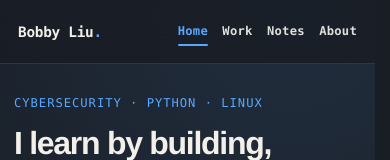
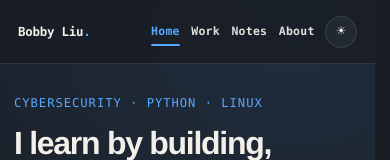
Before and after one commit to SirBlob/bobbythings.com, a Next.js app: page / in a window 390 px wide. Shown: the top 160 px of the page. Built offline with nearby package versions, Linux system fonts and the light colour scheme.

Commit message:
Add persistent light and dark themes

```diff
--- a/app/globals.css
+++ b/app/globals.css
@@ -7,10 +7,31 @@
   --accent: #59a8ff;
   --accent-soft: rgba(89, 168, 255, 0.13);
   --line: rgba(242, 240, 233, 0.11);
+  --article-surface: rgba(23, 25, 30, 0.68);
+  --code-bg: #151a21;
+  --code-text: #c9e2ff;
+  --modal-bg: rgba(20, 25, 32, 0.97);
   --content-width: 1120px;
   --page-heading-size: clamp(2.1rem, 3.5vw, 3rem);
   --font-sans: "Helvetica Neue", Arial, sans-serif;
   --font-mono: "Cascadia Code", "SFMono-Regular", Consolas, monospace;
+  color-scheme: dark;
+}
+
+:root[data-theme="light"] {
+  --bg: #f4f1ea;
+  --surface: #ebe7df;
+  --surface-strong: #e1ddd4;
+  --text: #20242a;
+  --muted: #646971;
+  --accent: #176fc1;
+  --accent-soft: rgba(23, 111, 193, 0.11);
+  --line: rgba(32, 36, 42, 0.15);
+  --article-surface: rgba(235, 231, 223, 0.72);
+  --code-bg: #202731;
+  --code-text: #d7eaff;
+  --modal-bg: rgba(238, 235, 228, 0.97);
+  color-scheme: light;
 }
 
 * { box-sizing: border-box; }
@@ -77,12 +98,12 @@ a { color: inherit; text-decoration: none; }
 .prose h2 { margin-top: 2.5rem; }
 .prose .text-link { display: inline-block; margin-top: 2.5rem; }
 .article-sections { display: grid; gap: 1rem; width: 100%; max-width: 820px; min-width: 0; margin-top: 4rem; }
-.article-sections section { min-width: 0; padding: 1.75rem 2rem; border: 1px solid var(--line); border-radius: 12px; background: rgba(23, 25, 30, 0.68); }
+.article-sections section { min-width: 0; padding: 1.75rem 2rem; border: 1px solid var(--line); border-radius: 12px; background: var(--article-surface); }
 .article-sections h2 { font-size: 1.35rem; font-family: var(--font-sans); letter-spacing: -0.02em; }
 .article-sections p, .article-sections li { color: var(--muted); font-size: 1rem; line-height: 1.75; overflow-wrap: anywhere; }
 .article-sections p { margin: 0.8rem 0; }
 .article-sections ul { margin: 1rem 0 0; padding-left: 1.25rem; }
-.article-sections pre { max-width: 100%; margin: 1.25rem 0 0; padding: 1.1rem; overflow-x: auto; border: 1px solid var(--line); border-radius: 8px; background: #151a21; color: #c9e2ff; font: 0.82rem/1.7 var(--font-mono); }
+.article-sections pre { max-width: 100%; margin: 1.25rem 0 0; padding: 1.1rem; overflow-x: auto; border: 1px solid var(--line); border-radius: 8px; background: var(--code-bg); color: var(--code-text); font: 0.82rem/1.7 var(--font-mono); }
 footer { min-height: 100px; padding: 2rem 0; display: flex; align-items: center; justify-content: space-between; color: var(--muted); font: 0.72rem var(--font-mono); }
 .footer-links { display: flex; gap: 1.5rem; }
 .footer-links a:hover, .footer-links a:focus-visible { color: var(--text); }
--- a/app/layout.tsx
+++ b/app/layout.tsx
@@ -9,7 +9,14 @@ export const metadata: Metadata = {
 
 export default function RootLayout({ children }: Readonly<{ children: React.ReactNode }>) {
   return (
-    <html lang="en">
+    <html lang="en" suppressHydrationWarning>
+      <head>
+        <script
+          dangerouslySetInnerHTML={{
+            __html: `try{const theme=localStorage.getItem("theme");if(theme==="light"||theme==="dark")document.documentElement.dataset.theme=theme}catch{}`,
+          }}
+        />
+      </head>
       <body>{children}</body>
     </html>
   );
--- a/components/Header.module.css
+++ b/components/Header.module.css
@@ -22,6 +22,12 @@
 }
 
 .mark span { color: var(--accent); }
+
+.actions {
+  display: flex;
+  align-items: center;
+  gap: clamp(0.8rem, 2vw, 1.5rem);
+}
 
 .navList {
   list-style: none;
@@ -63,5 +69,7 @@
 
 @media (max-width: 520px) {
   .header { height: 64px; padding-inline: 18px; }
-  .navList { gap: 0.9rem; font-size: 0.76rem; }
+  .mark { font-size: 0.78rem; }
+  .actions { gap: 0.65rem; }
+  .navList { gap: 0.72rem; font-size: 0.72rem; }
 }
--- a/components/Header.tsx
+++ b/components/Header.tsx
@@ -2,6 +2,7 @@
 
 import Link from "next/link";
 import { usePathname } from "next/navigation";
+import { ThemeToggle } from "./ThemeToggle";
 import styles from "./Header.module.css";
 
 const links = [
@@ -19,6 +20,7 @@ export function Header() {
       <Link className={styles.mark} href="/" aria-label="Bobby Liu, home">
         Bobby Liu<span>.</span>
       </Link>
+      <div className={styles.actions}>
         <nav aria-label="Primary navigation">
           <ul className={styles.navList}>
             {links.map(([label, href]) => {
@@ -34,6 +36,8 @@ export function Header() {
             })}
           </ul>
         </nav>
+        <ThemeToggle />
+      </div>
     </header>
   );
 }
--- a/components/MediaGallery.module.css
+++ b/components/MediaGallery.module.css
@@ -106,7 +106,7 @@
   max-height: none;
   padding: 0;
   border: 0;
-  background: rgba(20, 25, 32, 0.97);
+  background: var(--modal-bg);
   color: var(--text);
   overflow: hidden;
 }
--- /dev/null
+++ b/components/ThemeToggle.module.css
@@ -0,0 +1,53 @@
+.toggle {
+  display: inline-flex;
+  align-items: center;
+  justify-content: center;
+  gap: 0.4rem;
+  min-width: 4.6rem;
+  min-height: 2.1rem;
+  padding: 0.4rem 0.6rem;
+  border: 1px solid var(--line);
+  border-radius: 999px;
+  background: var(--surface);
+  color: var(--text);
+  font: 0.7rem var(--font-mono);
+  cursor: pointer;
+  transition: border-color 180ms ease, background 180ms ease, color 180ms ease;
+}
+
+.toggle:hover,
+.toggle:focus-visible {
+  border-color: var(--accent);
+  background: var(--accent-soft);
+}
+
+.toggle:focus-visible {
+  outline: 2px solid var(--accent);
+  outline-offset: 2px;
+}
+
+.toggle > span:first-child {
+  font-size: 0.95rem;
+  line-height: 1;
+}
+
+@media (max-width: 620px) {
+  .toggle {
+    width: 2rem;
+    min-width: 2rem;
+    min-height: 2rem;
+    padding: 0;
+  }
+
+  .label {
+    position: absolute;
+    width: 1px;
+    height: 1px;
+    padding: 0;
+    margin: -1px;
+    overflow: hidden;
+    clip: rect(0, 0, 0, 0);
+    white-space: nowrap;
+    border: 0;
+  }
+}
--- /dev/null
+++ b/components/ThemeToggle.tsx
@@ -0,0 +1,42 @@
+"use client";
+
+import { useSyncExternalStore } from "react";
+import styles from "./ThemeToggle.module.css";
+
+type Theme = "dark" | "light";
+const themeEvent = "bobby-theme-change";
+
+function subscribe(callback: () => void) {
+  window.addEventListener(themeEvent, callback);
+  return () => window.removeEventListener(themeEvent, callback);
+}
+
+function getTheme(): Theme {
+  return document.documentElement.dataset.theme === "light" ? "light" : "dark";
+}
+
+export function ThemeToggle() {
+  const theme = useSyncExternalStore(subscribe, getTheme, () => "dark");
+
+  function toggleTheme() {
+    const nextTheme = theme === "dark" ? "light" : "dark";
+    document.documentElement.dataset.theme = nextTheme;
+    localStorage.setItem("theme", nextTheme);
+    window.dispatchEvent(new Event(themeEvent));
+  }
+
+  const nextTheme = theme === "dark" ? "light" : "dark";
+
+  return (
+    <button
+      className={styles.toggle}
+      type="button"
+      onClick={toggleTheme}
+      aria-label={`Switch to ${nextTheme} mode`}
+      title={`Switch to ${nextTheme} mode`}
+    >
+      <span aria-hidden="true">{theme === "dark" ? "☀" : "☾"}</span>
+      <span className={styles.label}>{nextTheme === "light" ? "Light" : "Dark"}</span>
+    </button>
+  );
+}
```
Lines whose indentation alone changed are shown as unchanged.
